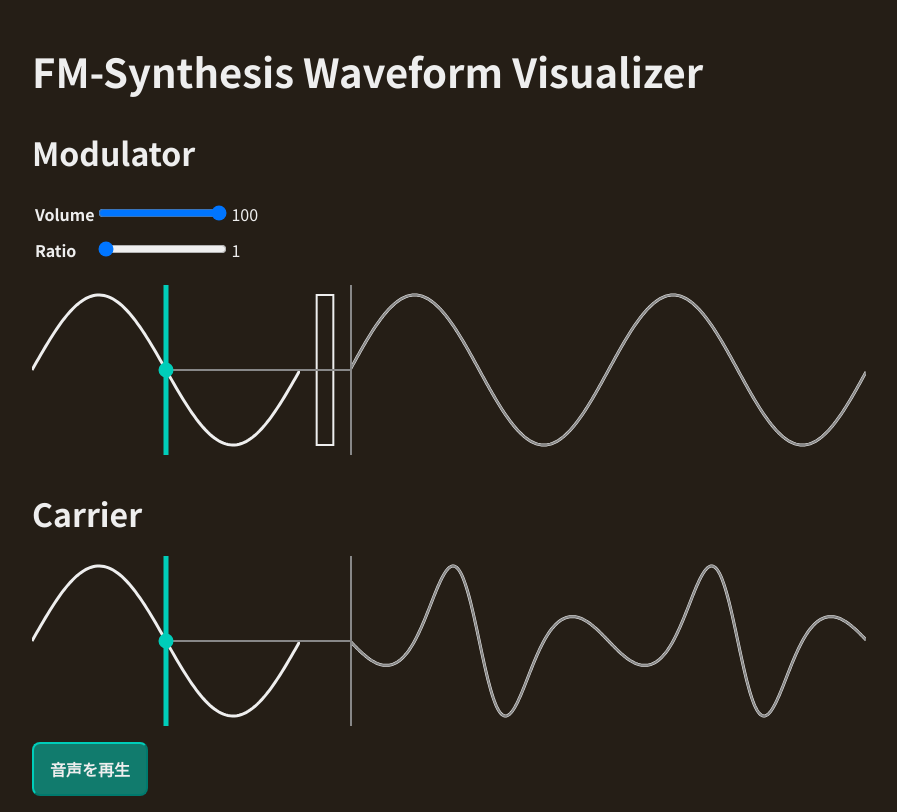
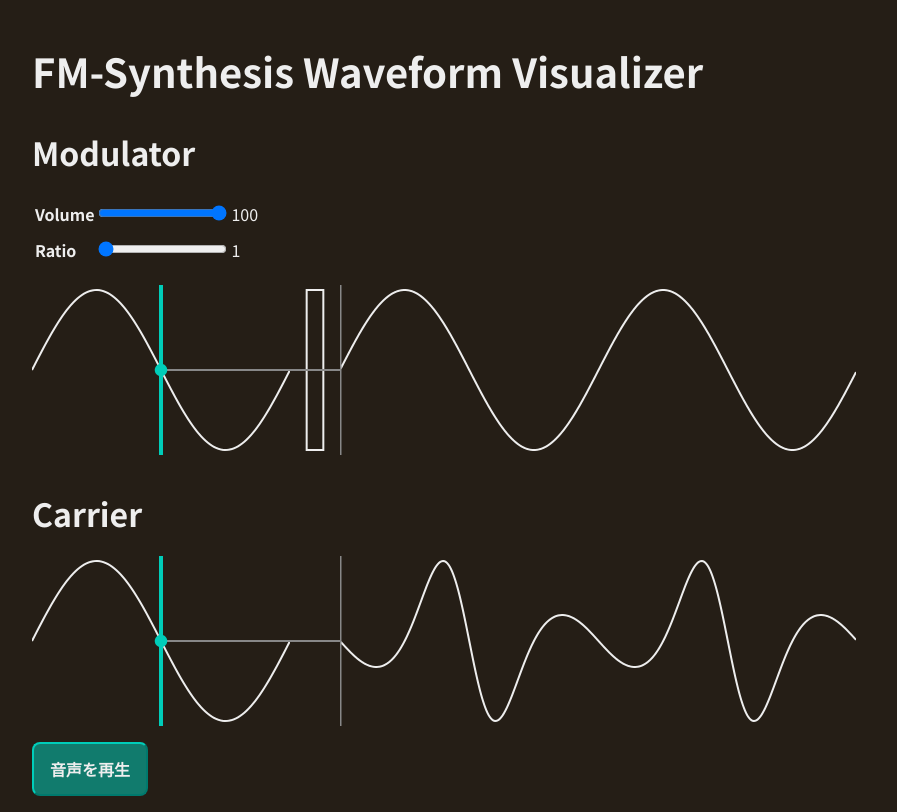
Before and after one commit to igarin14pm/fm-synthesis-waveform-visualizer-web, a plain HTML site: page index.html in a window 1280 px wide. Shown: the whole page, without its empty margins (196-1093 px from the left). Drawn offline with Linux system fonts and the light colour scheme.

Commit message:
Canvasの解像度を2倍に変更

```diff
--- a/dist/script.js
+++ b/dist/script.js
@@ -124,7 +124,7 @@ class PhaseGraph extends Graph {
         }
         // サイン波を描画
         context.strokeStyle = '#eeeeee';
-        context.lineWidth = 3;
+        context.lineWidth = 4;
         context.beginPath();
         for (let i = 0; i < sineWaveValueLength; i++) {
             const sineWaveValue = Math.sin(2 * Math.PI * i / (sineWaveValueLength - 1));
@@ -140,7 +140,7 @@ class PhaseGraph extends Graph {
         context.stroke();
         // 位相を表す線分を描画
         context.strokeStyle = '#00cdb9';
-        context.lineWidth = 5;
+        context.lineWidth = 8;
         context.beginPath();
         const phaseLineX = this.width * this.operator.phase.output.value;
         const phaseLineStartY = 0;
@@ -150,7 +150,7 @@ class PhaseGraph extends Graph {
         context.stroke();
         // 値の出力を表す線分を描画
         context.strokeStyle = '#888888';
-        context.lineWidth = 2;
+        context.lineWidth = 4;
         context.beginPath();
         const outputLineStartX = phaseLineX;
         const outputLineEndX = this.width;
@@ -162,7 +162,7 @@ class PhaseGraph extends Graph {
         context.fillStyle = '#00cdb9';
         const valueCircleX = phaseLineX;
         const valueCircleY = outputLineY;
-        const valueCircleRadius = 7.5;
+        const valueCircleRadius = 12.5;
         context.arc(valueCircleX, valueCircleY, valueCircleRadius, 0, 2 * Math.PI);
         context.fill();
     }
@@ -186,7 +186,7 @@ class OutputGraph extends Graph {
             const amountRectOutlineY = this.verticalPadding;
             const amountRectOutlineHeight = this.height - this.verticalPadding * 2;
             context.strokeStyle = '#eeeeee';
-            context.lineWidth = 2;
+            context.lineWidth = 4;
             context.strokeRect(amountRectX, amountRectOutlineY, amountRectWidth, amountRectOutlineHeight);
             // 塗りつぶしを描画
             const amountRectFillY = this.height / 2;
@@ -196,7 +196,7 @@ class OutputGraph extends Graph {
         }
         // 出力を表す線分を描画
         context.strokeStyle = '#888888';
-        context.lineWidth = 2;
+        context.lineWidth = 4;
         context.beginPath();
         context.moveTo(outputLineStartX, outputLineY);
         context.lineTo(outputLineEndX, outputLineY);
@@ -225,7 +225,7 @@ class WaveformGraph extends Graph {
         let context = this.element.getContext('2d');
         // 波形を描画
         context.strokeStyle = '#eeeeee';
-        context.lineWidth = 3;
+        context.lineWidth = 4;
         context.beginPath();
         for (const [index, value] of this.data.values.entries()) {
             const x = (index / (this.data.valueLength - 1)) * this.width;
@@ -243,7 +243,8 @@ class WaveformGraph extends Graph {
         const borderLineStartY = 0;
         const borderLineEndY = this.height;
         context.strokeStyle = '#888888';
-        context.lineWidth = 2;
+        context.lineWidth = 4;
+        context.beginPath();
         context.moveTo(borderLineX, borderLineStartY);
         context.lineTo(borderLineX, borderLineEndY);
         context.stroke();
--- a/index.html
+++ b/index.html
@@ -41,17 +41,17 @@
       </table>
 
       <div class="graph">
-        <canvas id="modulator-phase-graph" width="268" height="170"></canvas>
-        <canvas id="modulator-output-graph" width="50" height="170"></canvas>
-        <canvas id="modulator-waveform-graph" width="516" height="170"></canvas>
+        <canvas id="modulator-phase-graph" width="516" height="340"></canvas>
+        <canvas id="modulator-output-graph" width="100" height="340"></canvas>
+        <canvas id="modulator-waveform-graph" width="1032" height="340"></canvas>
       </div>
 
       <h2>Carrier</h2>
 
       <div class="graph">
-        <canvas id="carrier-phase-graph" width="268" height="170"></canvas>
-        <canvas id="carrier-output-graph" width="50" height="170"></canvas>
-        <canvas id="carrier-waveform-graph" width="516" height="170"></canvas>
+        <canvas id="carrier-phase-graph" width="516" height="340"></canvas>
+        <canvas id="carrier-output-graph" width="100" height="340"></canvas>
+        <canvas id="carrier-waveform-graph" width="1032" height="340"></canvas>
       </div>
 
       <button id="start-audio-button" class="green-button">音声を再生</button>
--- a/styles/style.css
+++ b/styles/style.css
@@ -48,6 +48,21 @@ td {
   display: block;
 }
 
+#modulator-phase-graph, #carrier-phase-graph {
+  width: 258px;
+  height: 170px;
+}
+
+#modulator-output-graph, #carrier-output-graph {
+  width: 50px;
+  height: 170px;
+}
+
+#modulator-waveform-graph, #carrier-waveform-graph {
+  width: 516px;
+  height: 170px;
+}
+
 button {
   border-radius: 8px;
   border-width: 2px;
```
Also changed, not shown: src/script.ts (+10 -9 lines).
